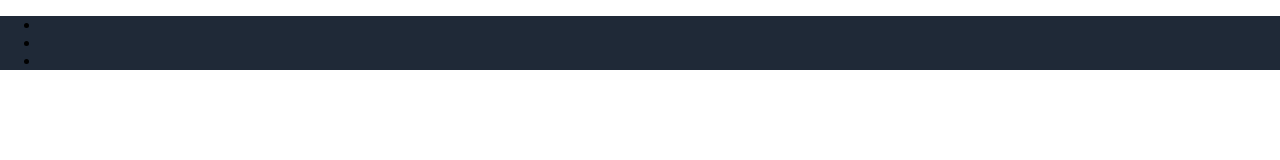
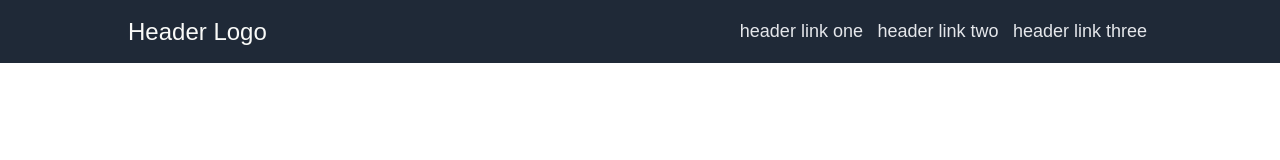
Before and after one commit to riverBanjo/landing-page-project, a plain HTML site: page index.html in a window 1280 px wide. Drawn offline with Linux system fonts and the light colour scheme.

Commit message:
Adds navbar content and styles and adds variables into CSS

```diff
--- a/css/styles.css
+++ b/css/styles.css
@@ -1,20 +1,67 @@
+/* vars */
+:root {
+    --dark-color: #1F2937;
+    --main-color: #F9FAF8;
+    --secondary-color: #E5E7EB;
+}
+
+
+/* basic structure CSS */
 body{
     min-height: 100vh;
     margin: 0px;
+    font-family: sans-serif;
 }
 
-header{
-    background-color: #1F2937;
+.row{
+    display: flex;
 }
 
 .section{
-    background-color: #F9FAF6;
+    background-color: var(--main-color);
 }
 
 .light-grey {
-    background-color: #E5E7EB;
+    background-color: var(--secondary-color);
 }
 
 footer {
-    background-color: #1F2937;
+    background-color: var(--dark-color);
 }
+
+a, a:visited{
+    text-decoration: none;
+    color: var(--secondary-color);
+}
+
+/* Header CSS
+*  --> Nav CSS
+*  --> Small Splash section
+*/
+
+header{
+    background-color: var(--dark-color);
+}
+
+nav {
+    width: 80vw;
+    margin-left: auto;
+    margin-right: auto;
+}
+
+.logo{
+    color: var(--main-color);
+    font-size: 24px;
+    display: flex;
+    align-items: center;
+}
+
+.nav-links{
+    margin-left: auto;
+}
+
+nav li {
+    display: inline-block;
+    padding: 5px;
+    font-size: 18px;
+}
--- a/index.html
+++ b/index.html
@@ -11,12 +11,12 @@
     <header>
         <nav>
             <div class="row">
-                <div class="logo"></div>
+                <div class="logo">Header Logo</div>
                 <div class="nav-links">
                     <ul>
-                        <li><a href=""></a></li>
-                        <li><a href=""></a></li>
-                        <li><a href=""></a></li>
+                        <li><a href="#">header link one</a></li>
+                        <li><a href="#">header link two</a></li>
+                        <li><a href="#">header link three</a></li>
                     </ul>
                 </div>
             </div>
```
